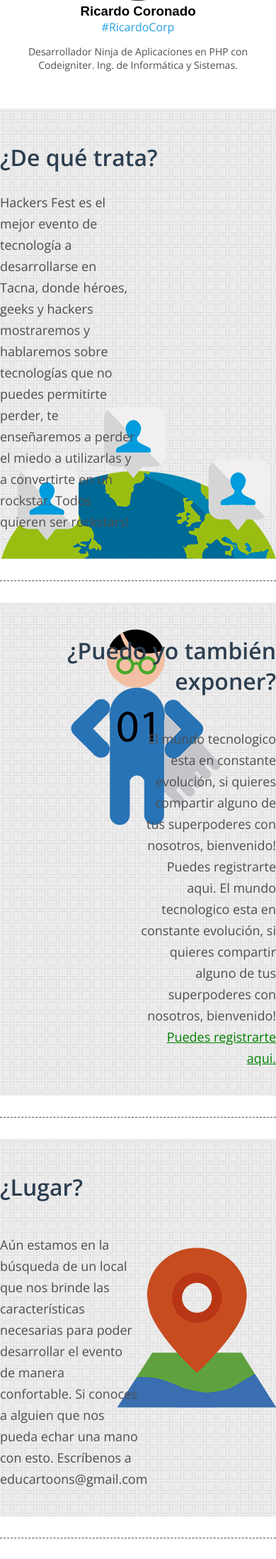
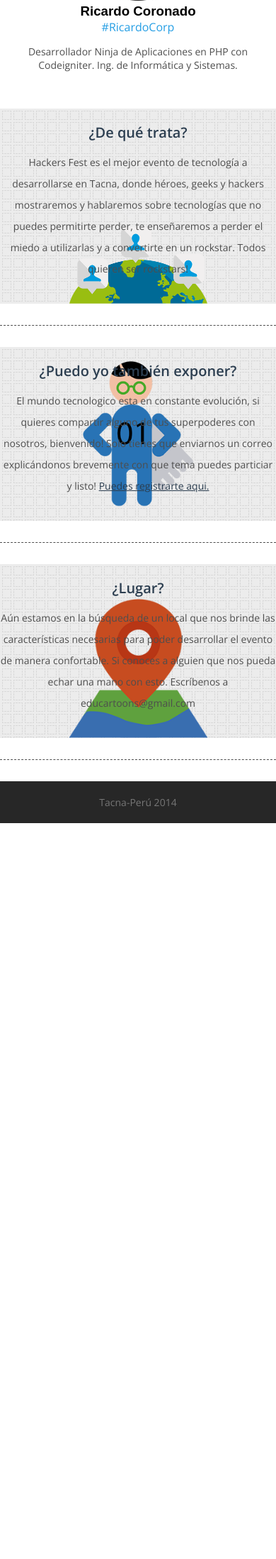
Before and after one commit to cyberedu/HackersFest, a PHP site: page / in a window 390 px wide. Shown: the part 2323-4520 px from the top of the page at 71% size. After the commit the page ends 3483 px from the top, so only its background shows below. Run offline with PHP 8.4, Linux system fonts and the light colour scheme; some libraries are stand-ins or nearby versions.

Commit message:
Seguimos
La noche es larga :)

```diff
--- a/css/estilos.css
+++ b/css/estilos.css
@@ -22,9 +22,10 @@
 section#presentacion h1{display:inline-block;margin:0 auto;font-family:Open Sans;font-weight:600;font-size:50px;padding:80px 0 0 0}
 section#presentacion p{background-color:rgba(0,0,0,0.3);font-size:18px;font-family:Open Sans;margin:0 auto;padding:10px 15px 10px 15px;position:relative;text-align:center;width:70%;}
 @media screen and (max-width: 900px){section#presentacion p{padding:0;width:100%}
-}@media screen and (max-width: 480px){section#presentacion p{padding:0;width:100%}
-}section#presentacion a{background-color:#06c;border-radius:7px;border-bottom:7px solid #0958a8;color:#fff;display:inline-block;padding:15px 30px 15px 30px;position:relative;top:70px;text-transform:uppercase;transition:.2s background;}
-@media screen and (max-width: 480px){section#presentacion a{top:0}
+}@media screen and (max-width: 480px){section#presentacion p{font-size:14px;padding:0;width:100%}
+}@media screen and (max-width: 480px){section#presentacion p span{display:none}
+}section#presentacion a{background-color:#06c;border-radius:7px;border-bottom:7px solid #0958a8;color:#fff;display:inline-block;padding:15px 30px 15px 30px;position:relative;top:70px;font-size:14px;text-transform:uppercase;transition:.2s background;}
+@media screen and (max-width: 480px){section#presentacion a{top:40px;font-size:14px}
 }section#presentacion a:hover{background-color:#0b5fb3}
 section#tecnologias{background-color:#fff;text-align:center;font-family:Open Sans;padding-top:30px;}
 @media screen and (max-width: 480px){section#tecnologias{padding-top:110px}
@@ -43,16 +44,25 @@
 section#hackers div.expositor p{color:#4e4e4e;font-size:14px;font-family:Open Sans}
 section.parte{background-image:url("../img/hoffman.png");margin-bottom:30px;}
 section.parte div.trata{padding:20px 0 20px 0;width:100%;background-image:url("../img/trata.png");background-repeat:no-repeat;background-position:right bottom;}
-section.parte div.trata h2{color:#2c3e50;font-family:Open Sans;font-size:32px;font-weight:600}
-section.parte div.trata p{color:#4e4e4e;font-family:Open Sans;font-size:18px;font-weight:400;line-height:30px;width:50%}
-section.parte div.puedo{padding:20px 0 20px 0;width:100%;background-image:url("../img/puedo.png");background-repeat:no-repeat;background-position:100px 10px;text-align:right;overflow:hidden;}
-section.parte div.puedo h2{color:#2c3e50;font-family:Open Sans;font-size:32px;font-weight:600;text-align:right}
-section.parte div.puedo p{color:#4e4e4e;float:right;font-family:Open Sans;font-size:18px;font-weight:400;line-height:30px;width:50%;}
-section.parte div.puedo p a{color:#008000;text-decoration:underline}
+@media screen and (max-width: 480px){section.parte div.trata{text-align:center;background-size:50% auto;background-position:bottom center}
+}section.parte div.trata h2{color:#2c3e50;font-family:Open Sans;font-size:32px;font-weight:600;}
+@media screen and (max-width: 480px){section.parte div.trata h2{font-size:20px;text-align:center;margin:0}
+}section.parte div.trata p{color:#4e4e4e;font-family:Open Sans;font-size:18px;font-weight:400;line-height:30px;width:50%;}
+@media screen and (max-width: 480px){section.parte div.trata p{font-size:14px;min-width:100%}
+}section.parte div.puedo{padding:20px 0 20px 0;width:100%;background-image:url("../img/puedo.png");background-repeat:no-repeat;background-position:100px 10px;text-align:right;overflow:hidden;}
+@media screen and (max-width: 480px){section.parte div.puedo{text-align:center;background-size:40% auto;background-position:center bottom}
+}section.parte div.puedo h2{color:#2c3e50;font-family:Open Sans;font-size:32px;font-weight:600;text-align:right;}
+@media screen and (max-width: 480px){section.parte div.puedo h2{font-size:20px;text-align:center;margin:0}
+}section.parte div.puedo p{color:#4e4e4e;float:right;font-family:Open Sans;font-size:18px;font-weight:400;line-height:30px;width:50%;}
+@media screen and (max-width: 480px){section.parte div.puedo p{font-size:14px;min-width:100%}
+}section.parte div.puedo p a{color:#2c3e50;text-decoration:underline}
 section.parte div.lugar{padding:20px 0 20px 0;width:100%;background-image:url("../img/lugar.png");background-repeat:no-repeat;background-position:right center;text-align:left;overflow:hidden;}
-section.parte div.lugar h2{color:#2c3e50;font-family:Open Sans;font-size:32px;font-weight:600;text-align:left}
-section.parte div.lugar p{color:#4e4e4e;float:left;font-family:Open Sans;font-size:18px;font-weight:400;line-height:30px;max-width:50%}
-footer{background-color:#272727;padding:20px 0;}
+@media screen and (max-width: 480px){section.parte div.lugar{text-align:center;background-size:50% auto;background-position:bottom center}
+}section.parte div.lugar h2{color:#2c3e50;font-family:Open Sans;font-size:32px;font-weight:600;text-align:left;}
+@media screen and (max-width: 480px){section.parte div.lugar h2{font-size:20px;text-align:center;margin:0}
+}section.parte div.lugar p{color:#4e4e4e;float:left;font-family:Open Sans;font-size:18px;font-weight:400;line-height:30px;max-width:50%;}
+@media screen and (max-width: 480px){section.parte div.lugar p{font-size:14px;min-width:100%}
+}footer{background-color:#272727;padding:20px 0;}
 footer p{color:#767676;margin:0;font-family:Open Sans;font-weight:400;font-size:14px;text-align:center}
 div.rayitas{border-top:1px dashed #4e4e4e;margin-bottom:30px}
 .wrapper{width:1000px;margin:0 auto;}
--- a/css/estilos.styl
+++ b/css/estilos.styl
@@ -125,8 +125,12 @@
 			padding 0
 			width 100%
 		@media screen and (max-width: 480px)
+			font-size 14px
 			padding 0
 			width 100%
+		span
+			@media screen and (max-width: 480px)
+				display none
 	a
 		background-color #0066cc
 		border-radius 7px
@@ -136,10 +140,12 @@
 		padding 15px 30px 15px 30px
 		position relative
 		top 70px
+		font-size 14px
 		text-transform uppercase
 		transition .2s background
 		@media screen and (max-width: 480px)
-			top 0px
+			top 40px
+			font-size 14px
 		&:hover
 			background-color #0b5fb3
 section#tecnologias
@@ -211,11 +217,19 @@
 		background-image url('../img/trata.png')
 		background-repeat no-repeat
 		background-position right bottom
+		@media screen and (max-width: 480px)
+			text-align center
+			background-size 50% auto
+			background-position bottom center
 		h2
 			color color_titulo
 			font-family Open Sans
 			font-size 32px
 			font-weight 600
+			@media screen and (max-width: 480px)
+				font-size 20px
+				text-align center
+				margin 0
 		p
 			color color_texto
 			font-family Open Sans
@@ -223,6 +237,9 @@
 			font-weight 400
 			line-height 30px
 			width 50%
+			@media screen and (max-width: 480px)
+				font-size 14px
+				min-width 100%
 	div.puedo
 		padding 20px 0 20px 0
 		width 100%
@@ -231,12 +248,20 @@
 		background-position 100px 10px
 		text-align right
 		overflow hidden
+		@media screen and (max-width: 480px)
+			text-align center
+			background-size 40% auto
+			background-position center bottom
 		h2
 			color color_titulo
 			font-family Open Sans
 			font-size 32px
 			font-weight 600
 			text-align right
+			@media screen and (max-width: 480px)
+				font-size 20px
+				text-align center
+				margin 0
 		p
 			color color_texto
 			float right
@@ -245,8 +270,11 @@
 			font-weight 400
 			line-height 30px
 			width 50%
+			@media screen and (max-width: 480px)
+				font-size 14px
+				min-width 100%
 			a
-				color green
+				color color_titulo
 				text-decoration underline
 
 	div.lugar
@@ -257,12 +285,20 @@
 		background-position right center
 		text-align left
 		overflow hidden
+		@media screen and (max-width: 480px)
+			text-align center
+			background-size 50% auto
+			background-position bottom center
 		h2
 			color color_titulo
 			font-family Open Sans
 			font-size 32px
 			font-weight 600
 			text-align left
+			@media screen and (max-width: 480px)
+				font-size 20px
+				text-align center
+				margin 0
 		p
 			color color_texto
 			float left
@@ -271,6 +307,9 @@
 			font-weight 400
 			line-height 30px
 			max-width 50%
+			@media screen and (max-width: 480px)
+				font-size 14px
+				min-width 100%
 
 footer
 	background-color #272727
--- a/index.html
+++ b/index.html
@@ -26,8 +26,8 @@
     <section id="presentacion">
         <div class="wrapper2">
             <h1>#HACKERS FEST</h1>
-            <p>Hackers Fest es un evento para mostrar tecnología, compartir tecnología, respirar tecnología y hablar sobre tecnología ¿ya dije que nos gusta la tecnología?. Ven y comparte con nuestros héroes tus conocimientos y descubre porque nos fascina tanto lo que hacemos</p>
-            <a href="#" id="reg" class="registrarse">registrate con facebook</a>
+            <p>Hackers Fest es un evento para mostrar tecnología, compartir tecnología, respirar tecnología y hablar sobre tecnología ¿ya dije que nos gusta la tecnología?.<span> Ven y comparte con nuestros héroes tus conocimientos y descubre porque nos fascina tanto lo que hacemos</span></p>
+            <a href="#" id="reg" class="registrarse">Regístrate con facebook (ES GRATIS)</a>
         </div>
     </section>
     <section id="formulario">
@@ -149,8 +149,7 @@
                     ¿Puedo yo también exponer?
                 </h2>
                 <p>
-                    El mundo tecnologico esta en constante evolución, si quieres compartir alguno de tus superpoderes con nosotros, bienvenido! Puedes registrarte aqui.
-                    El mundo tecnologico esta en constante evolución, si quieres compartir alguno de tus superpoderes con nosotros, bienvenido!
+                    El mundo tecnologico esta en constante evolución, si quieres compartir alguno de tus superpoderes con nosotros, bienvenido!  Solo tienes que enviarnos un correo explicándonos brevemente con que tema puedes particiar y listo!
                     <a href="#">Puedes registrarte aqui.</a>
                 </p>
             </div>
@@ -238,8 +237,8 @@
     <script>
         $(document).ready(function() {
             var n = '#nav', no = 'nav-open';
-            $('#nav-menu').click(function(){
-                console.log("click");
+            $('#nav-menu').click(function(event){
+                event.preventDefault();
                 if($(n).hasClass(no)){
                     $(n).animate({height:0},300);
                     setTimeout(function(){
```
